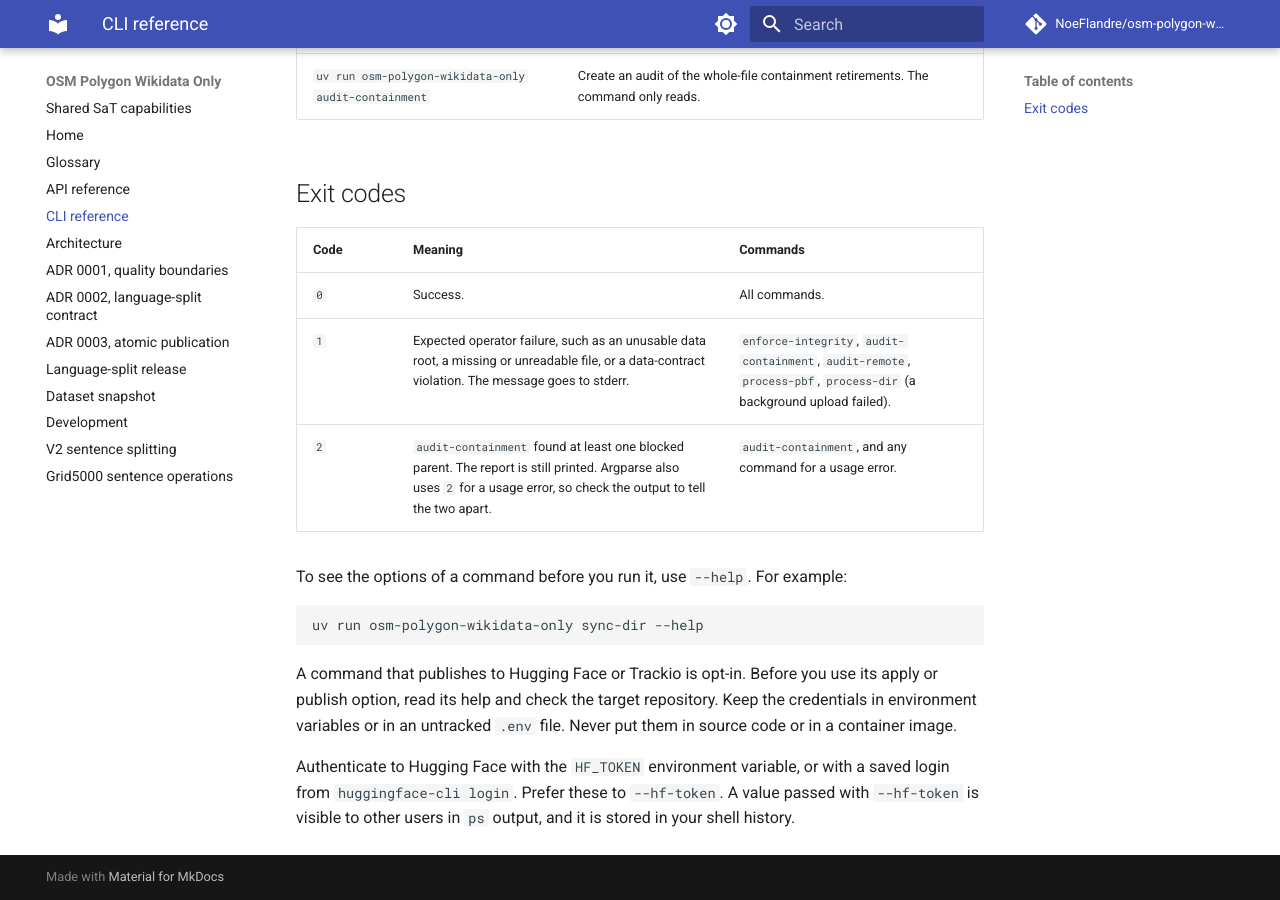
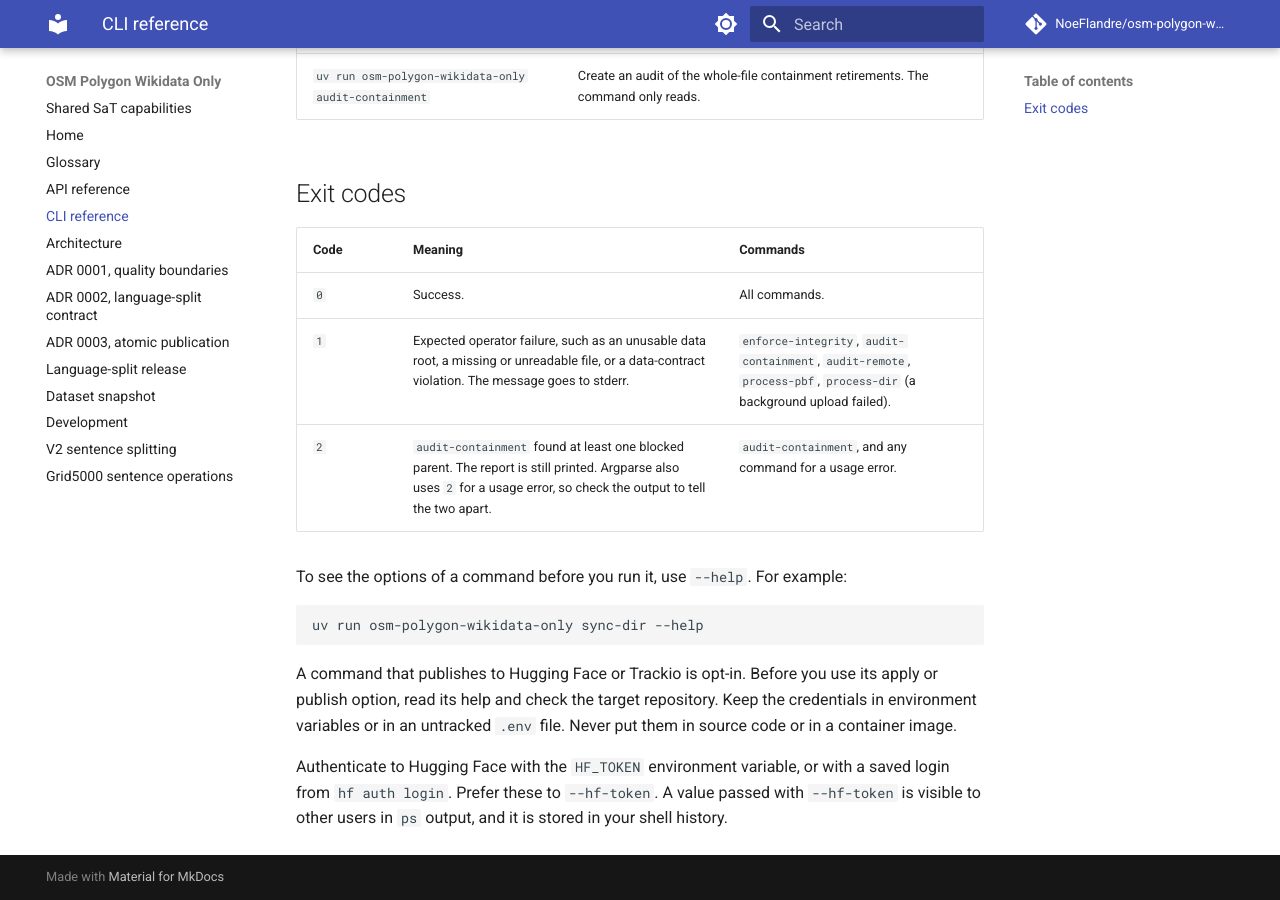
Before and after one commit to NoeFlandre/osm-polygon-wikidata-only, an MkDocs documentation site: the page built from docs/cli-reference.md, in a window 1280 px wide and 900 px high, scrolled down 1122 px. Built offline with MkDocs 1.6.1 and Material for MkDocs 9.7.7, drawn with Linux system fonts in a browser that asks for light colours; comment, search, counter and statistics services are not loaded.

Commit message:
docs: point Hugging Face login guidance at hf auth login
huggingface-cli is deprecated and exits with an error under the locked
huggingface-hub 1.32.0. Reference the working `hf auth login` command in
the README and CLI reference.

Co-Authored-By: Claude Haiku 5.5 <noreply@anthropic.com>
Claude-Session: https://claude.ai/code/session_01XZBjtivsZ4crwFaZYdLCMV

```diff
--- a/docs/cli-reference.md
+++ b/docs/cli-reference.md
@@ -35,4 +35,4 @@ uv run osm-polygon-wikidata-only sync-dir --help
 
 A command that publishes to Hugging Face or Trackio is opt-in. Before you use its apply or publish option, read its help and check the target repository. Keep the credentials in environment variables or in an untracked `.env` file. Never put them in source code or in a container image.
 
-Authenticate to Hugging Face with the `HF_TOKEN` environment variable, or with a saved login from `huggingface-cli login`. Prefer these to `--hf-token`. A value passed with `--hf-token` is visible to other users in `ps` output, and it is stored in your shell history.
+Authenticate to Hugging Face with the `HF_TOKEN` environment variable, or with a saved login from `hf auth login`. Prefer these to `--hf-token`. A value passed with `--hf-token` is visible to other users in `ps` output, and it is stored in your shell history.
```
Also changed, not shown: README.md (+1 -1 lines).
